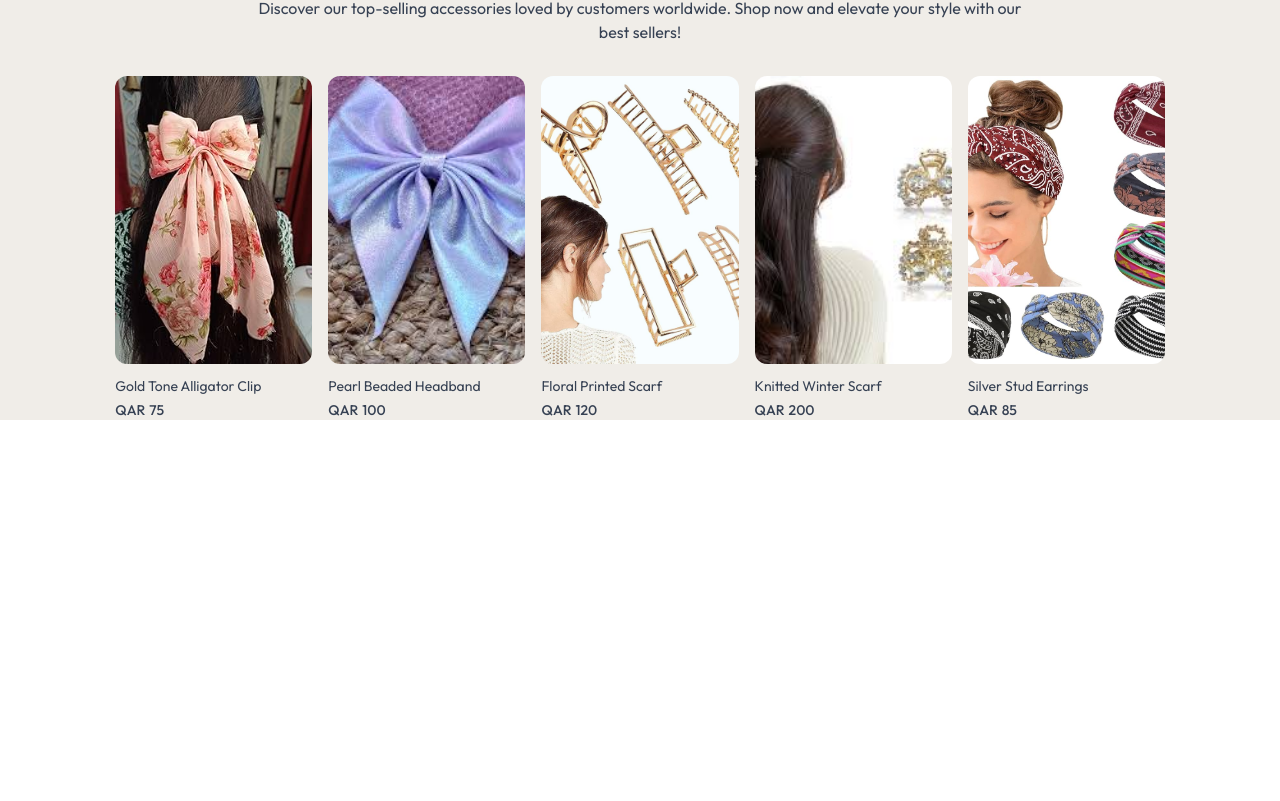
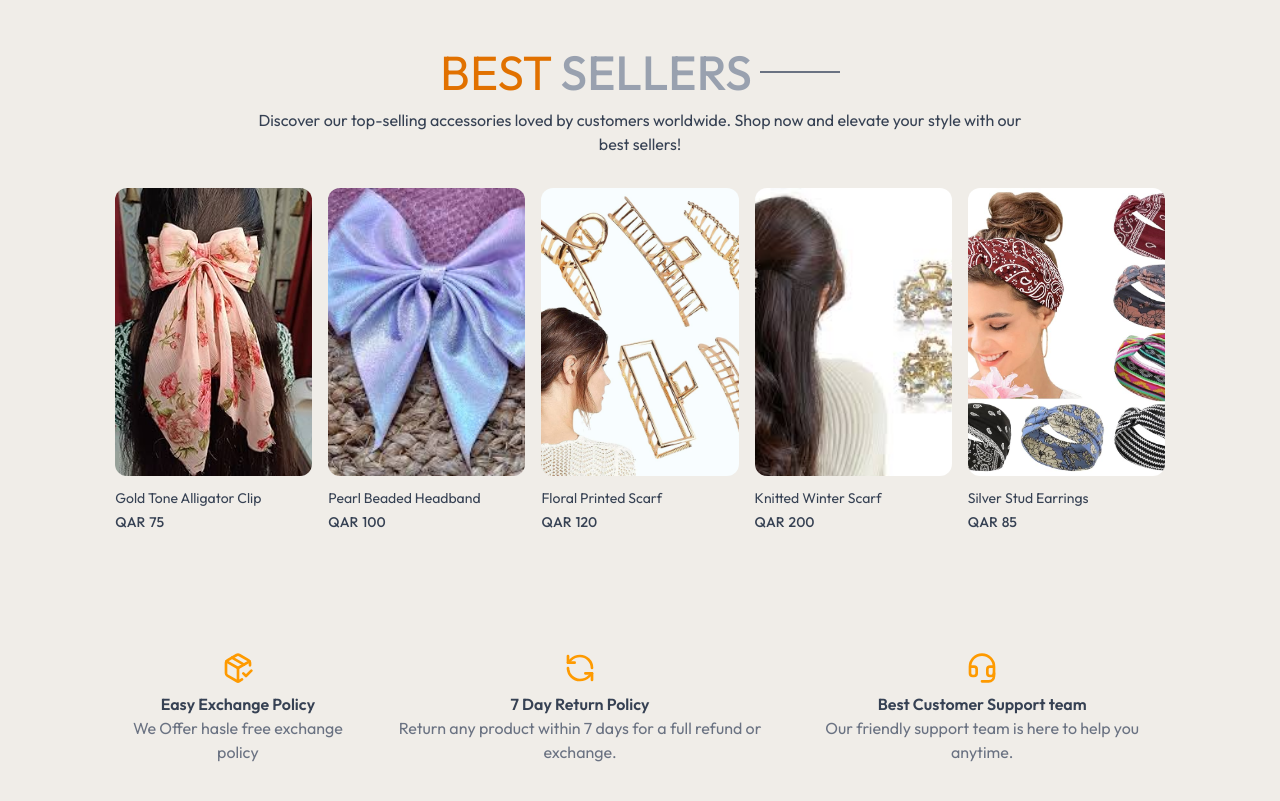
Before and after one commit to SmilyKalpana/TheEcommerce, a React (Vite) app in the folder frontend/: page / in a window 1280 px wide. Shown: the part 1617-2418 px from the top of the page. Before the commit the page ends 2077 px from the top, so only its background shows below. Built offline with nearby package versions, Linux system fonts and the light colour scheme; a web font is replaced by a local one.

Commit message:
policy component

```diff
--- a/frontend/src/App.jsx
+++ b/frontend/src/App.jsx
@@ -16,7 +16,9 @@ const App = () => {
   return (
     <Router>
       <div className="px-4 sm:px-[5vw] md:px-[7vw] lg:px-[9vw]">
-        <Navbar />
+        <div className="pb-[7rem]">
+          <Navbar />
+        </div>
 
         <Routes>
           <Route path="/" element={<Home />} />
--- a/frontend/src/components/Navbar.jsx
+++ b/frontend/src/components/Navbar.jsx
@@ -30,7 +30,8 @@ const Navbar = () => {
   return (
     <div className='navbar w-full top-0 left-0 fixed md:px-[10rem] sm:px-2   z-50 bg-[ #f0ede8]'>
       <div className="flex items-center justify-between ">
-        <img src={images.logo} className="w-28 h-28" alt="Logo" />
+        <img src={images.logo} className="w-20 h-20 sm:w-24 sm:h-24 md:w-28 md:h-28 lg:w-32 lg:h-32"
+          alt="Logo" />
         <ul className="sm:flex gap-4 hidden">
           {menuItems.map((menuItem) => (
             <NavLink key={menuItem.path}
@@ -42,9 +43,9 @@ const Navbar = () => {
           ))}
         </ul>
         <div className='flex justify-between gap-5'>
-          <Search className='cursor-pointer' />
+          <Search className='w-5 h-5 cursor-pointer p sm:w-4 sm:h-4 md:w-6 md:h-6 lg:w-6 lg:h-6' />
           <div className="group relative">
-            <UserRound className='cursor-pointer' />
+            <UserRound className='w-5 h-5 cursor-pointer sm:w-4 sm:h-4 md:w-6 md:h-6 lg:w-6 lg:h-6' />
             <div className="absolute group-hover:block hidden dropdown-menu right-0 pt-4">
               <div className="flex flex-col items-center gap-2 w-36 py-3 px-5 bg-slate-100 text-gray-500 rounded">
                 <p className="cursor-pointer hover:text-black capitalize hover:bg-amber-500 p-2 rounded-md">My profile</p>
@@ -54,10 +55,10 @@ const Navbar = () => {
             </div>
           </div>
           <div className='flex relative'>
-            <Handbag className='' />
+            <Handbag className="w-5 h-5 sm:w-4 sm:h-4 md:w-6 md:h-6  lg:w-6 lg:h-6" />
             <p className='absolute leading-4  bg-red-500 right-[-10px] top-[-10px] px-1 font-semibold aspect-square rounded-full text-white   text-[8px]'>10</p>
           </div>
-          <AlignJustify className='sm-hidden cursor-pointer' onClick={() => isVisible(true)} />
+          <AlignJustify className=' w-5 h-5 sm:hidden cursor-pointer' onClick={() => isVisible(true)} />
         </div>
         {/* sidebar  for small screens */}
         <div className={`absolute top-0 right-0 bottom-0 overflow-hidden bg-white transition-all ${visible ? 'w-full fixed ' : 'w-0 '}`}>
--- /dev/null
+++ b/frontend/src/components/NewsLetterBox.jsx
@@ -0,0 +1,12 @@
+import React from 'react'
+
+const NewsLetterBox = () => {
+  return (
+    <div className='text-center'>
+      <p>Subscribe Now & Get 20% off</p>
+
+    </div>
+  )
+}
+
+export default NewsLetterBox
--- /dev/null
+++ b/frontend/src/components/OurPolicy.jsx
@@ -0,0 +1,36 @@
+import { PackageCheck, RefreshCcw, Headset } from 'lucide-react'
+import React from 'react'
+
+const OurPolicy = () => {
+  return (
+    <div className='flex flex-col sm:flex-row justify-around gap-12 sm:gap-2 text-center py-20 text-xs sm:text-sm md:text-base text-gray-700'>
+      <div>
+        <div className='flex flex-col items-center'>
+          <PackageCheck className='w-8 h-8 text-amber-500 mb-2' />
+        </div>
+        <p className='font-semibold'>
+          Easy Exchange Policy</p>
+        <p className='text-gray-500'>We Offer hasle free exchange policy</p>
+      </div>
+      <div>
+        <div className='flex flex-col items-center'>
+          <RefreshCcw className='w-8 h-8 text-amber-500 mb-2' />
+        </div>
+        <p className='font-semibold'>
+          7 Day Return Policy</p>
+        <p className='text-gray-500'>Return any product within 7 days for a full refund or exchange.</p>
+      </div>
+      <div>
+        <div className='flex flex-col items-center'>
+          <Headset className='w-8 h-8 text-amber-500 mb-2' />
+        </div>
+        <p className='font-semibold'>
+          Best Customer Support team</p>
+        <p className='text-gray-500'>Our friendly support team is here to help you anytime.</p>
+      </div>
+
+    </div>
+  )
+}
+
+export default OurPolicy
--- a/frontend/src/pages/Home.jsx
+++ b/frontend/src/pages/Home.jsx
@@ -2,14 +2,16 @@ import React from 'react'
 import Hero from '../components/Hero'
 import LatestCollection from '../components/LatestCollection'
 import BestSeller from '../components/BestSeller'
+import OurPolicy from '../components/OurPolicy'
 
 const Home = () => {
   return (
-    <div>
+    <div >
       <Hero />
-      <LatestCollection/>
-      <BestSeller/>
-    </div>
+      <LatestCollection />
+      <BestSeller />
+      <OurPolicy />
+    </div >
   )
 }
 
```
